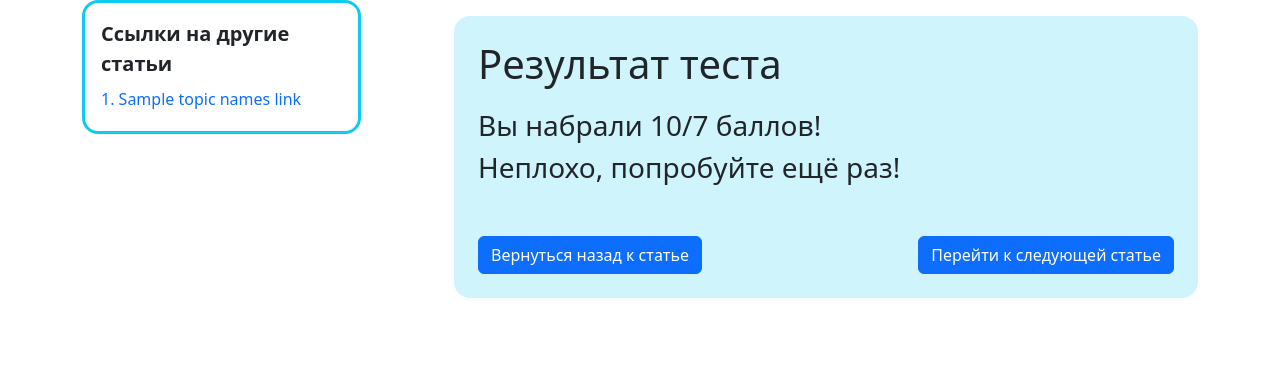
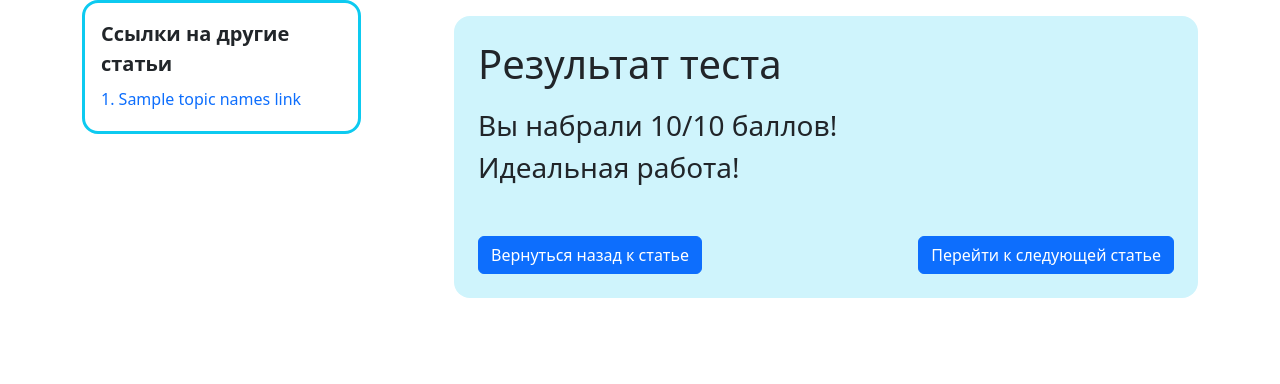
Before and after one commit to dyakonovr/nirs, a Django app: template mysite/apps/articles/templates/article.html in a window 1280 px wide. Shown: the part 96-480 px from the top of the page. Run offline with Django 4.2, Linux system fonts and the light colour scheme; data comes from the database, SQL or seed files in the repository; both versions use the stored data as it was after the commit; tables that the repository leaves empty hold one stand-in row (values such as "Sample post"); the template is opened without the code that fills it: values that come from a table or form of the project are taken from there, most other values are stand-ins (such as "Sample title", 1, 10 or a date in 2020).

Commit message:
some stuff added and fixed

```diff
--- a/mysite/apps/articles/models.py
+++ b/mysite/apps/articles/models.py
@@ -36,4 +36,4 @@ class TopicMaterials(models.Model):
     personInfo = models.TextField(default='')
 
     def __str__(self):
-        return self.topic
+        return self.topic.topic
--- a/mysite/apps/articles/templates/article.html
+++ b/mysite/apps/articles/templates/article.html
@@ -11,6 +11,7 @@
         <div class="position-sticky p-3 d-flex flex-column border border-3 border-info rounded-4" style="top:20px">
             <strong class="fs-5 mb-2">Ссылки на другие статьи</strong>
             {% for topicname, topicLink in topicNamesLinks.items %}
+                {% autoescape off %}
                 {% if topicname == topicName %}
                     <a href="{{topicLink}}" class="mb-1 link-primary">{{forloop.counter}}.
                         {{topicname}}</a>
@@ -18,21 +19,24 @@
                     <a href="{{topicLink}}" class="text-decoration-none mb-1 link-primary">{{forloop.counter}}.
                         {{topicname}}</a>
                 {% endif %}
+                {% endautoescape %}
             {% endfor %}
         </div>
     </div>
     <div class="col-8 ms-auto">
         {% if testFlag == False %}
+            {% autoescape off %}
             <h1>{{ topicName }}</h1>
             {% for piece in text %}
-                {% autoescape off %}
+
                     {% if 'div' in piece or 'h3' in piece or 'src' in piece %}
                         {{piece}}
                     {% else %}
                         <p>{{piece}}</p>
                     {% endif %}
+
+            {% endfor %}
             {% endautoescape %}
-            {% endfor %}
             {% if presentation != '' %}
                 <p class="text-dark my-3 fs-4 bg-info-subtle p-3 rounded-4">Остались вопросы? Посмотрите <a href="{{presentation}}" target="_blank" class="link-dark">презентацию</a> и все встанет на свои места!</p>
             {% endif %}
@@ -69,15 +73,16 @@
                     тест</button>
             </form>
         {% else %}
+            {% if topicId == '23' %}
                 {% if currentUser.role == 'Teacher' %}
                     <div class="mt-3 mb-5 mx-auto bg-info-subtle d-flex flex-column justify-content-center p-4 rounded-4">
                         <h1 class="fs-1 fw-500 mb-3"> Результат теста</h1>
-                    <span class="fs-3">Вы набрали {{userTestScore}}/7 баллов!</span>
-                    {% if testScore == 7 %}
+                        <span class="fs-3">Вы набрали {{userTestScore}}/32 баллов!</span>
+                        {% if userTestScore == 32 %}
                             <span class="fs-3">Идеальная работа!</span>
-                    {% elif testScore > 5 %}
+                        {% elif userTestScore > 20 %}
                             <span class="fs-3">Вы отлично справились!</span>
-                    {% elif testScore > 3 %}
+                        {% elif userTestScore > 12 %}
                             <span class="fs-3">Вы хорошо постарались!</span>
                         {% else %}
                             <span class="fs-3">Неплохо, попробуйте ещё раз!</span>
@@ -91,12 +96,51 @@
                 {% else %}
                     <div class="mt-3 mb-5 mx-auto bg-info-subtle d-flex flex-column justify-content-center p-4 rounded-4">
                         <h1 class="fs-1 fw-500 mb-3"> Результат теста</h1>
-                    <span class="fs-3">Вы набрали {{userTestScore}}/7 баллов!</span>
-                    {% if testScore == 7 %}
+                        <span class="fs-3">Вы набрали {{userTestScore}}/32 баллов!</span>
+                        {% if userTestScore == 32 %}
                             <span class="fs-3">Идеальная работа!</span>
-                    {% elif testScore > 5 %}
+                        {% elif userTestScore > 20 %}
                             <span class="fs-3">Вы отлично справились!</span>
-                    {% elif testScore > 3 %}
+                        {% elif userTestScore > 12 %}
+                            <span class="fs-3">Вы хорошо постарались!</span>
+                        {% else %}
+                            <span class="fs-3">Неплохо, попробуйте ещё раз!</span>
+                        {% endif %}
+                        <div class="d-flex align-items-center justify-content-between mt-5">
+                            <a class="btn btn-primary" href="{{topicNamesLinks|dict_key:topicName}}">Вернуться назад к статье</a>
+                            <a class="btn btn-primary" href="{{nextTopicLink}}">Перейти к следующей статье</a>
+                        </div>
+                    </div>
+                {% endif %}
+            {% else %}
+                {% if currentUser.role == 'Teacher' %}
+                    <div class="mt-3 mb-5 mx-auto bg-info-subtle d-flex flex-column justify-content-center p-4 rounded-4">
+                        <h1 class="fs-1 fw-500 mb-3"> Результат теста</h1>
+                        <span class="fs-3">Вы набрали {{userTestScore}}/10 баллов!</span>
+                        {% if userTestScore == 10 %}
+                            <span class="fs-3">Идеальная работа!</span>
+                        {% elif userTestScore > 7 %}
+                            <span class="fs-3">Вы отлично справились!</span>
+                        {% elif userTestScore > 5 %}
+                            <span class="fs-3">Вы хорошо постарались!</span>
+                        {% else %}
+                            <span class="fs-3">Неплохо, попробуйте ещё раз!</span>
+                        {% endif %}
+                        <span>Внимание! Вы являетесь преподавателем, поэтому ваши результаты не будут обновлены!</span>
+                        <div class="d-flex align-items-center justify-content-between mt-5">
+                            <a class="btn btn-primary" href="{{topicNamesLinks|dict_key:topicName}}">Вернуться назад к статье</a>
+                            <a class="btn btn-primary" href="{{nextTopicLink}}">Перейти к следующей статье</a>
+                        </div>
+                    </div>
+                {% else %}
+                    <div class="mt-3 mb-5 mx-auto bg-info-subtle d-flex flex-column justify-content-center p-4 rounded-4">
+                        <h1 class="fs-1 fw-500 mb-3"> Результат теста</h1>
+                        <span class="fs-3">Вы набрали {{userTestScore}}/10 баллов!</span>
+                        {% if userTestScore == 10 %}
+                            <span class="fs-3">Идеальная работа!</span>
+                        {% elif userTestScore > 7 %}
+                            <span class="fs-3">Вы отлично справились!</span>
+                        {% elif userTestScore > 5 %}
                             <span class="fs-3">Вы хорошо постарались!</span>
                         {% else %}
                             <span class="fs-3">Неплохо, попробуйте ещё раз!</span>
@@ -108,6 +152,7 @@
                     </div>
                 {% endif %}
             {% endif %}
+        {% endif %}
     </div>
 </div>
 {% endblock content %}
--- a/mysite/apps/articles/views.py
+++ b/mysite/apps/articles/views.py
@@ -162,6 +162,7 @@ def article(request):
         testFlag = request.session['testFlag']
         content = {
             'topicName': topicName,
+            'topicId': topicId,
             'test': questionChoices,
             'text': text,
             'movies': movies,
--- a/mysite/apps/userProfile/templates/addGroup.html
+++ b/mysite/apps/userProfile/templates/addGroup.html
@@ -2,6 +2,6 @@
 {% block title %}Добавление в группу{% endblock title %}
 {% block content %}
 
-<span>Вы успешно участником группы {{group.group}}! Теперь ваши результаты стали открытыми для {{teacher.username}}!</span>
+<span>Вы успешно участником группы <span class="fw-semibold">{{group.group}}</span>! Теперь ваши результаты стали открытыми для <span class="fw-semibold">{{teacher.last_name}} {{teacher.first_name}}!</span></span>
 
 {% endblock content %}
```
Also changed, not shown: mysite/db.sqlite3. Lines whose indentation alone changed are shown as unchanged.
